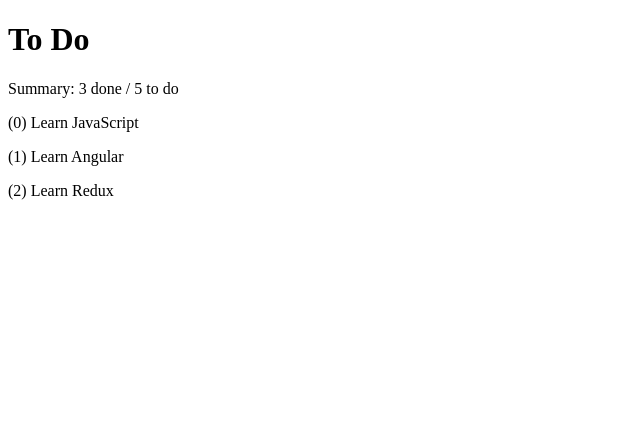
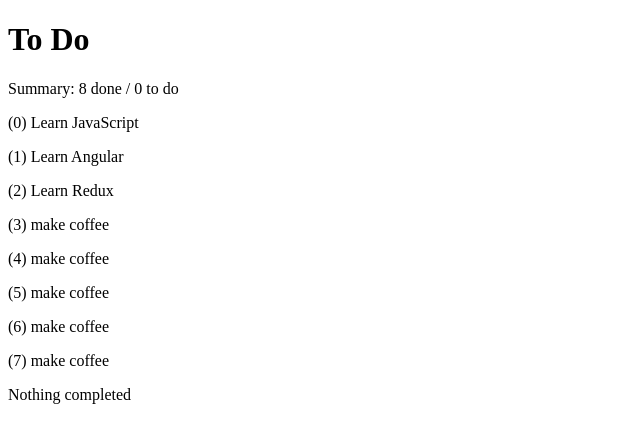
Before and after one commit to sonukapoor/angular-todo-example, an Angular app: page / in a window 1280 px wide. Shown: the top 442 px of the page, without its empty margins (0-640 px from the left). Built offline with nearby package versions, Linux system fonts and the light colour scheme.

Commit message:
Adding an item every second

```diff
--- a/src/app/app.component.ts
+++ b/src/app/app.component.ts
@@ -16,7 +16,7 @@
 
   constructor() {
     setInterval(() => {
-      this.thingsCompleted.push('done!');
+      this.thingsToDo.push('make coffee');
     }, 1000);
   }
 
```
